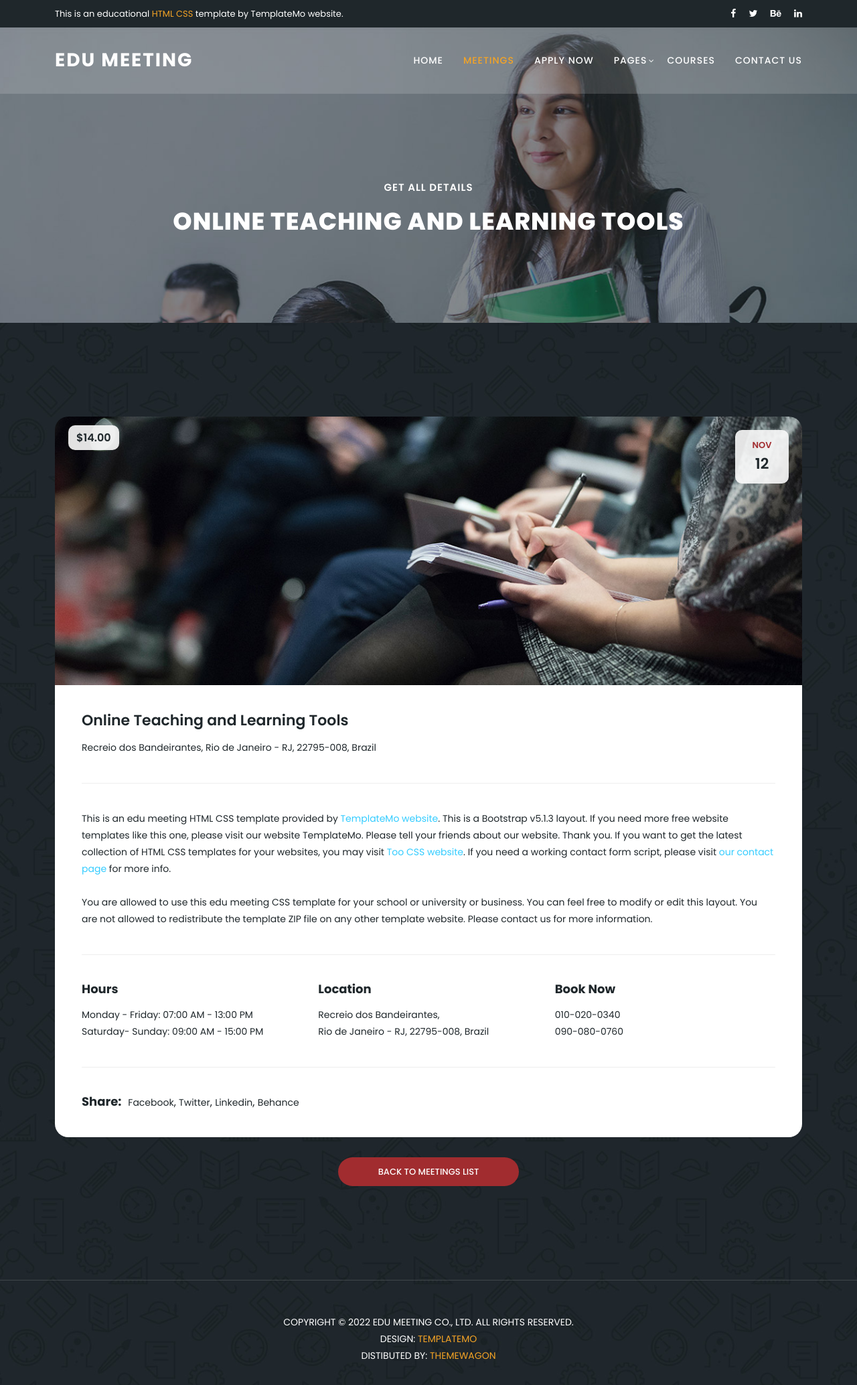
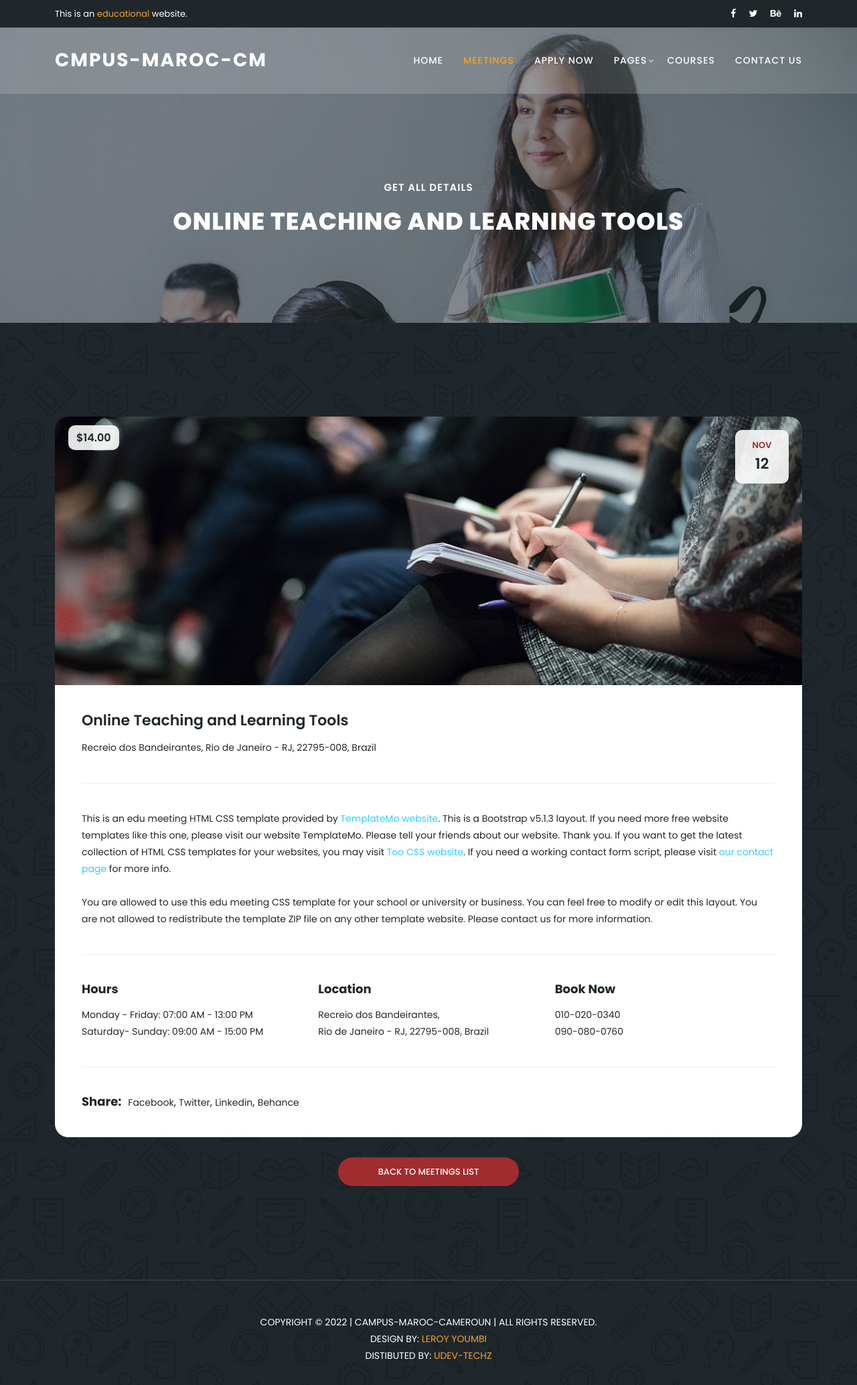
Before and after one commit to Mr-Roy-alt/campus-maroc, a plain HTML site: page meeting-details.html in a window 1280 px wide. Shown: the whole page at 67% size. Drawn offline with nearby package versions, Linux system fonts and the light colour scheme.

Commit message:
first commit

```diff
--- a/meeting-details.html
+++ b/meeting-details.html
@@ -9,7 +9,7 @@
     <meta name="author" content="Template Mo">
     <link href="https://fonts.googleapis.com/css?family=Poppins:100,200,300,400,500,600,700,800,900" rel="stylesheet">
 
-    <title>Education Template - Meeting Detail Page</title>
+    <title>Campus-Maroc Cameroun</title>
 
     <!-- Bootstrap core CSS -->
     <link href="vendor/bootstrap/css/bootstrap.min.css" rel="stylesheet">
@@ -22,11 +22,7 @@
     <link rel="stylesheet" href="assets/css/lightbox.css">
 <!--
 
-TemplateMo 569 Edu Meeting
 
-https://templatemo.com/tm-569-edu-meeting
-
--->
   </head>
 
 <body>
@@ -39,7 +35,7 @@ https://templatemo.com/tm-569-edu-meeting
       <div class="row">
         <div class="col-lg-8 col-sm-8">
           <div class="left-content">
-            <p>This is an educational <em>HTML CSS</em> template by TemplateMo website.</p>
+            <p>This is an  <em>educational</em> website.</p>
           </div>
         </div>
         <div class="col-lg-4 col-sm-4">
@@ -64,7 +60,7 @@ https://templatemo.com/tm-569-edu-meeting
                   <nav class="main-nav">
                       <!-- ***** Logo Start ***** -->
                       <a href="index.html" class="logo">
-                          Edu Meeting
+                        Cmpus-Maroc-CM
                       </a>
                       <!-- ***** Logo End ***** -->
                       <!-- ***** Menu Start ***** -->
@@ -173,11 +169,11 @@ https://templatemo.com/tm-569-edu-meeting
       </div>
     </div>
     <div class="footer">
-      <p>Copyright © 2022 Edu Meeting Co., Ltd. All Rights Reserved.
+      <p>Copyright © 2022 | Campus-Maroc-Cameroun | All Rights Reserved.
           <br>
-          Design: <a href="https://templatemo.com" target="_parent" title="free css templates">TemplateMo</a>
+          Design By: <a href="https://leroyyoumbi.netlify.app/" target="_parent" title="free css templates">Leroy Youmbi</a>
           <br>
-          Distibuted By: <a href="https://themewagon.com" target="_blank" title="Build Better UI, Faster">ThemeWagon</a>
+          Distibuted By: <a href="https://mr-roy-alt.github.io/UDEV/" target="_blank" title="Build Better UI, Faster">Udev-Techz</a>
         </p>
     </div>
   </section>
```
Also changed, not shown: index.html (+6 -9 lines), meetings.html (+6 -8 lines).
